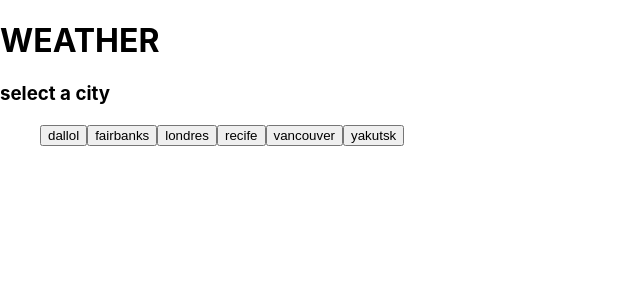
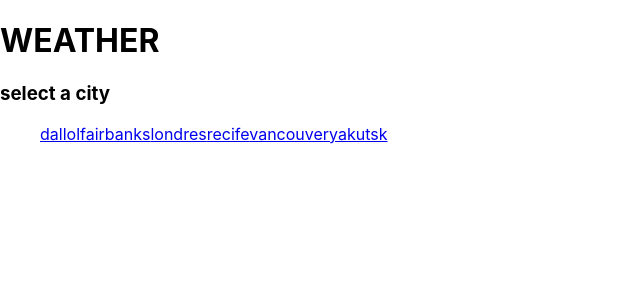
Before and after one commit to cgmonte/desafio-weather-app, a React (Create React App) app: page /home in a window 1280 px wide. Shown: the top 300 px of the page, without its empty margins (0-640 px from the left). Built offline with nearby package versions, Linux system fonts and the light colour scheme.

Commit message:
links no lugar de botoes

```diff
--- a/src/Components/Home.js
+++ b/src/Components/Home.js
@@ -6,19 +6,8 @@ class Home extends React.Component {
     constructor(props) {
         super(props)
         this.buttons = this.props.cities.map((city) =>
-            <button
-                key={city}
-                onClick={() => this.OnClickFunction(city)}>
-                {city}
-            </button>
+            <a href={"/" + city}>{city}</a>
         );
-    }
-
-    OnClickFunction = (city) => {
-        this.props.history.push({
-            pathname: "/" + city,
-
-        });
     }
 
     render() {
--- a/src/Components/Navigation.js
+++ b/src/Components/Navigation.js
@@ -4,9 +4,7 @@ class Navigation extends React.Component {
     render() {
         return (
             <div>
-                <button onClick={() => window.history.back()}>
-                    Voltar
-                </button>
+                <a href={"/"}>Voltar</a>
             </div>
         );
     }
```
